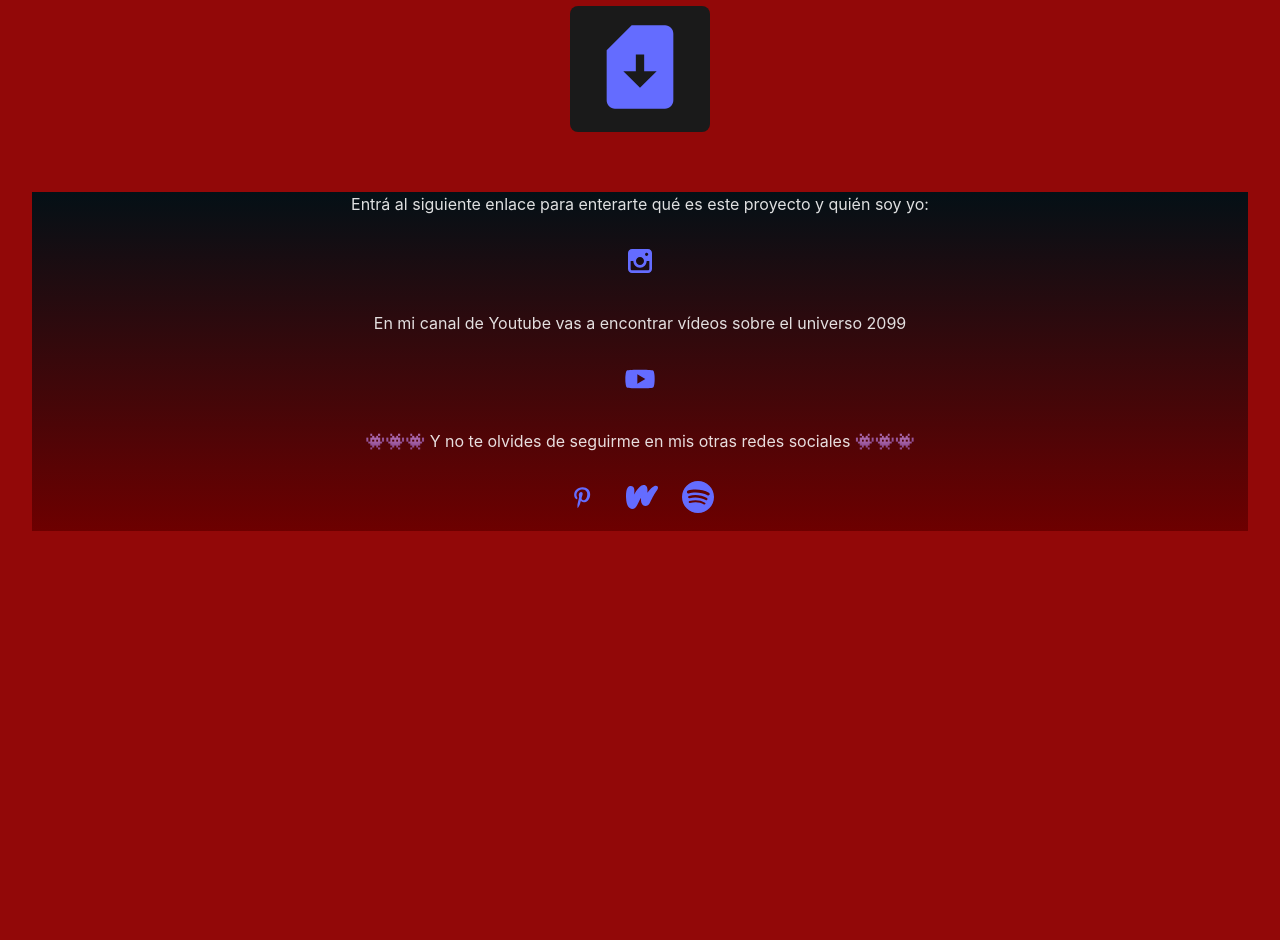
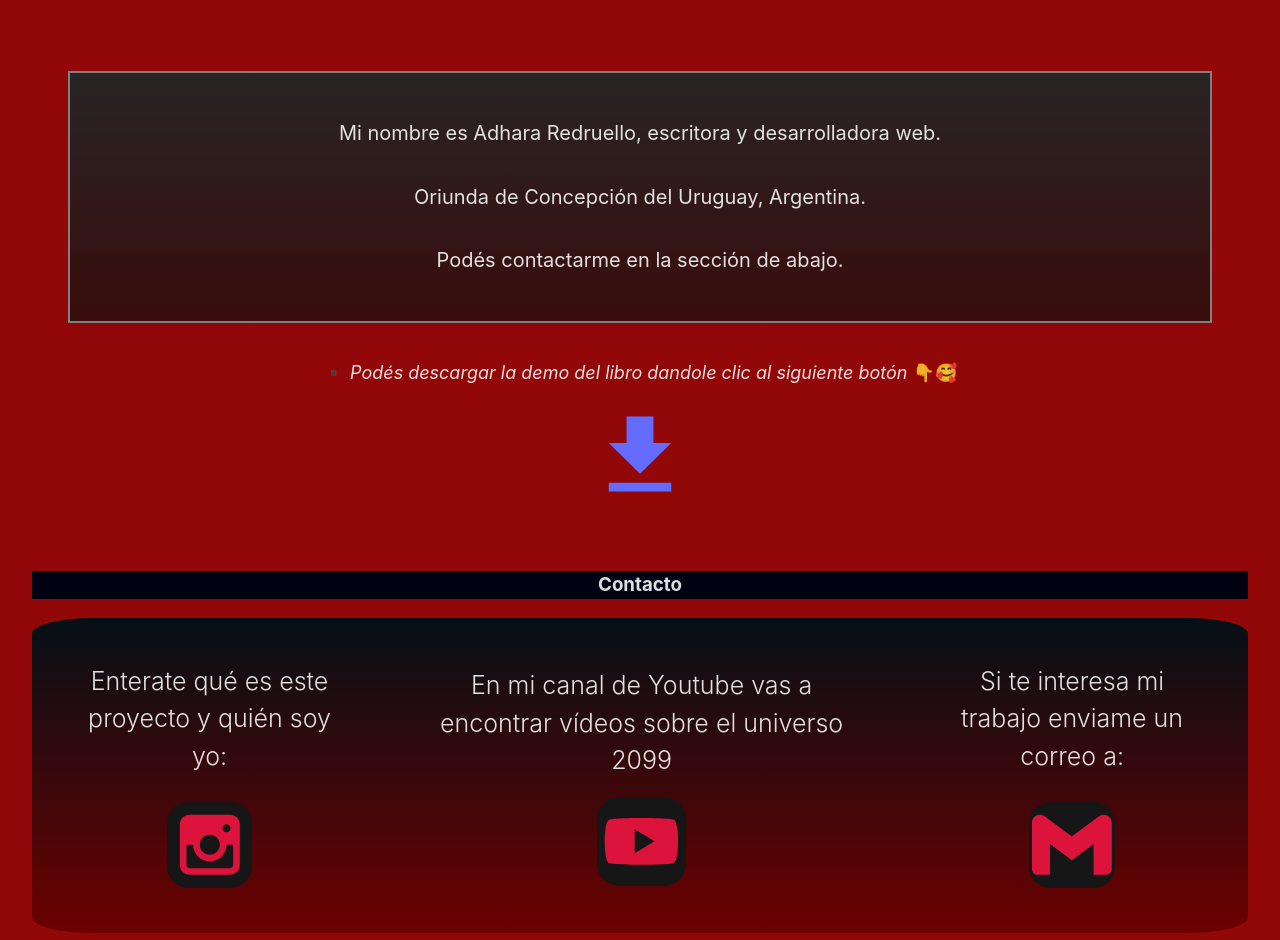
Before and after one commit to adharainfinita/blue-book-page, a React (Vite) app: page / in a window 1280 px wide. Shown: the part 2972-3912 px from the top of the page. Before the commit the page ends 3596 px from the top, so only its background shows below. Built offline with nearby package versions, Linux system fonts and the light colour scheme.

Commit message:
v1 finish

```diff
--- a/src/App.css
+++ b/src/App.css
@@ -14,9 +14,6 @@
   }
 
   .text {
-  /* display: flex;
-    flex-direction: column;
-    */ max-width: 90%;
     background-color: #2725277e;
     margin: 0 auto;
     padding: 3%;
@@ -25,9 +22,21 @@
 
   .paragraph{
     text-align: left;
-    font-size: 70%;
+    font-size: 80%;
     margin: 1%;
   }
+
+  @media(max-width: 767px) {
+    .paragraph {
+      font-size: 80%;
+    }
+  }
+  @media(min-width: 768px) {
+    .paragraph {
+      font-size:100%;
+    }
+  }
+
 
   #text-download {
     font-size: large;
@@ -55,11 +64,18 @@
 
   .social-icons {
     margin:1%;
-    font-size: 200%;
+    padding: 1%;
+    font-size: 500%;
+    background-color: rgb(23, 22, 22);
+    color: crimson;
+    border-radius:25%;
   }
 
   #final-text {
+    display: flex;
+    flex-direction: row;
     background-color: #2725277e;
+    border-radius: 5%;
     animation: final-text 2s linear 500ms infinite normal none;
   }
 
@@ -73,16 +89,79 @@
 
     }
 }
+
+.contactsDiv {
+  display: flex;
+  flex-direction: column;
+  justify-content: space-between;
+  padding: 2%;
+  margin: 1%;
+}
+.contactsDiv p {
+    margin: 3%;
+    font-weight: 300;
+}
+
+@media (max-width: 767px) {
+  .contactsDiv p {
+    font-size: 14px;
+  }
+}
+
+@media (min-width: 768px) {
+  .contactsDiv p {
+    font-size: 25px;
+  }
+}
+
+
 #detailBooksSecton{
   display: flex;
   align-items: center;
 }
 
 #bookImg {
-  width: 50%;
+  width: 100%;
   height: 80%;
   margin: 2%;
   padding: 1%;
  background-color: pink;
   border-radius: 5px;
 }
+
+@media (max-width: 767px) {
+  #bookImg {
+    width: 100%;
+  }
+}
+
+@media(min-width: 768px) {
+  #bookImg {
+    width: 50%;
+  }
+}
+
+.aboutMeText {
+  text-align: center;
+  font-size: 80%;
+  margin: 3%;
+}
+
+#aboutMeDiv {
+  border: 2px solid grey;
+  margin: 3%;
+  padding: 1%;
+  background-image: linear-gradient(rgb(40, 37, 37), rgb(57, 12, 12));
+}
+
+@media (max-width: 767px) {
+  #aboutMeDiv {
+    font-size: 14px;
+  }
+}
+
+@media (min-width: 768px) {
+  #aboutMeDiv {
+    font-size: 25px;
+  }
+}
--- a/src/App.tsx
+++ b/src/App.tsx
@@ -1,7 +1,11 @@
-import { MdSimCardDownload } from "react-icons/md";
-import { TiSocialInstagram, TiSocialPinterest, TiSocialYoutube } from "react-icons/ti";
-import { SiWattpad, SiSpotify } from "react-icons/si";
-import { detailsBooks, text } from "./data/text";
+import { IoMdDownload } from "react-icons/io";
+import {
+	TiSocialInstagram,
+	TiSocialPinterest,
+	TiSocialYoutube,
+} from "react-icons/ti";
+import { SiWattpad, SiSpotify, SiGmail } from "react-icons/si";
+import { aboutMe, detailsBooks, text } from "./data/text";
 import "./App.css";
 import InstaVisualizer from "./components/insta-stories";
 import InstaAuthor from "./components/insta-author";
@@ -19,6 +23,7 @@ function App() {
 					alt="the curse of Esker'lamet img"
 				/>
 			</section>
+			<h3>Resumen</h3>
 			<section className="text">
 				{text.map((element) => {
 					return <div className="paragraph">{element}</div>;
@@ -26,13 +31,16 @@ function App() {
 			</section>
 			<section id="detailBooksSecton">
 				<div id="bookImg">
-					<img src="https://res.cloudinary.com/dlbhecdey/image/upload/v1710362609/IMG_20240221_130046163_wqwi8h.jpg" alt="the blue book" />
+					<img
+						src="https://res.cloudinary.com/dlbhecdey/image/upload/v1710362609/IMG_20240221_130046163_wqwi8h.jpg"
+						alt="the blue book"
+					/>
 				</div>
 				<div>
 					<h3>Características</h3>
 					<div className="text">
-						{detailsBooks.map((element)=> {
-							return <div className="paragraph">{element}</div>
+						{detailsBooks.map((element) => {
+							return <div className="paragraph">{element}</div>;
 						})}
 					</div>
 				</div>
@@ -40,47 +48,73 @@ function App() {
 			<h3>Acerca de este proyecto</h3>
 			<section id="igSection">
 				<div className="igDiv">
-			<InstaVisualizer/>
+					<InstaVisualizer />
 				</div>
 				<div className="igDiv">
-				<InstaAuthor/>
+					<InstaAuthor />
 				</div>
 			</section>
+			<div id="aboutMeDiv">
+				{aboutMe.map((element) => {
+					return <p className="aboutMeText">{element}</p>;
+				})}
+			</div>
 			<section>
 				<div>
-					<p id="text-download">▪️ Podés descargar la demo del libro dandole clic al siguiente botón 👇🥰</p>
-					<button>
+					<p id="text-download">
+						▪️ Podés descargar la demo del libro dandole clic al siguiente botón
+						👇🥰
+					</p>
 					<a href="LMDE_parte_1.pdf" download={true}>
-							<MdSimCardDownload id="icon-download"/>
+						<IoMdDownload id="icon-download" />
 					</a>
-					</button>
 				</div>
 			</section>
+			<h3>Contacto</h3>
 			<section id="final-text">
-
-			<p>Entrá al siguiente enlace para enterarte qué es este proyecto y quién soy yo:</p>
+				<div className="contactsDiv">
+					<p>
+					 Enterate qué es este proyecto y
+						quién soy yo:
+					</p>
 					<a href="https://www.instagram.com/universo_2099/" target="_blank">
 						<TiSocialInstagram className="social-icons" />
 					</a>
-						<p>En mi canal de Youtube vas a encontrar vídeos sobre el universo 2099</p>
-						<a href="https://www.youtube.com/@adhararedruello2310">
-							<TiSocialYoutube className="social-icons"/>
+				</div>
+				<div className="contactsDiv">
+					<p>
+						En mi canal de Youtube vas a encontrar vídeos sobre el universo 2099
+					</p>
+					<a href="https://www.youtube.com/@adhararedruello2310" target="_blank">
+						<TiSocialYoutube className="social-icons" />
 					</a>
-			<p > 👾👾👾 Y no te olvides de seguirme en mis otras redes sociales 👾👾👾</p>
+				</div>
+				<div className="contactsDiv">
+					<p>Si te interesa mi trabajo enviame un correo a:</p>
+					<a href="mailto:adharanosalevich@gmail.com">
+						<SiGmail className="social-icons" />
+					</a>
+				</div>
+
+			</section>
+			<p>
+
+				Y no te olvides de seguirme en mis otras redes sociales
+				</p>
 				<a href="https://ar.pinterest.com/Adhara97/" target="_blank">
-				{" "}
+
 					<TiSocialPinterest className="social-icons" />
 				</a>
 				<a href="https://www.wattpad.com/user/Adh-astra" target="_blank">
-				{" "}
+
 					<SiWattpad className="social-icons" />
 				</a>
 				<a
 					href="https://open.spotify.com/user/217zlzbbvvkvpsjcyccaymv7a?si=97e7ddb3707c46d1"
-				target="_blank">
+					target="_blank"
+				>
 					<SiSpotify className="social-icons" />
 				</a>
-          </section>
 		</>
 	);
 }
--- a/src/data/text.ts
+++ b/src/data/text.ts
@@ -11,8 +11,12 @@ const firstDetail: string = "🔸Cant. de pág: 629";
 const secondDetail: string = "🔸 Género: Thriller / Policial / Mitológico";
 const thirdDetail: string = "🔸1/3 de la trilogía El Libro Azul";
 const fourthDetail: string = "🔸Tapa dura laminada";
-const fiveDetailt:string="🔸 Ediciones artesanales hechas con amor por panambi_encuadernacion."
+const fiveDetailt:string="🔸 Ediciones artesanales hechas con amor por panambi_encuadernacion"
 
+const aboutMe1: string = "Mi nombre es Adhara Redruello, escritora y desarrolladora web. "
+const aboutMe2: string = "Oriunda de Concepción del Uruguay, Argentina. "
+ const aboutMe3: string = "Podés contactarme en la sección de abajo."
 
 export const text: Array<string> = [firstP, secondP, thirdP, fourthP];
-export const detailsBooks: Array<string>= [firstDetail, secondDetail, thirdDetail, fourthDetail, fiveDetailt]
+export const detailsBooks: Array<string>= [firstDetail, secondDetail, thirdDetail, fourthDetail, fiveDetailt];
+export const aboutMe: Array<string> = [aboutMe1, aboutMe2, aboutMe3];
--- a/src/index.css
+++ b/src/index.css
@@ -11,7 +11,7 @@
   text-rendering: optimizeLegibility;
   -webkit-font-smoothing: antialiased;
   -moz-osx-font-smoothing: grayscale;
-  -webkit-text-size-adjust: 100%;
+
 }
 
 a {
@@ -37,10 +37,10 @@ h1 {
 }
 
 button {
-  border-radius: 8px;
+  border-radius: 50%;
   border: 1px solid transparent;
-  padding: 0.6em 1.2em;
-  font-size: 1em;
+  padding: 1%;
+  font-size: 2%;
   font-weight: 500;
   font-family: inherit;
   background-color: #1a1a1a;
@@ -64,3 +64,7 @@ img{
 section {
   margin-bottom: 5%;
 }
+
+h3 {
+  background-color: #010112;
+}
```
Lines whose indentation alone changed are shown as unchanged.
